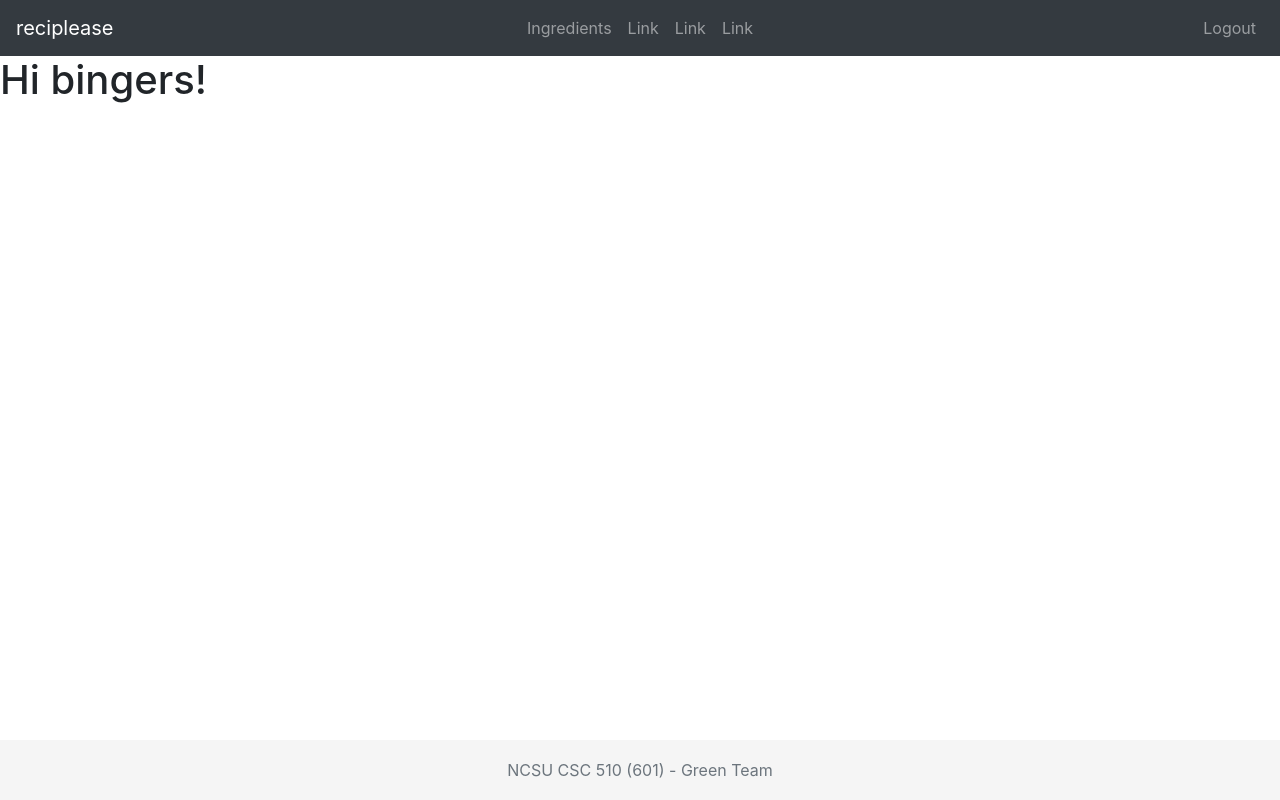
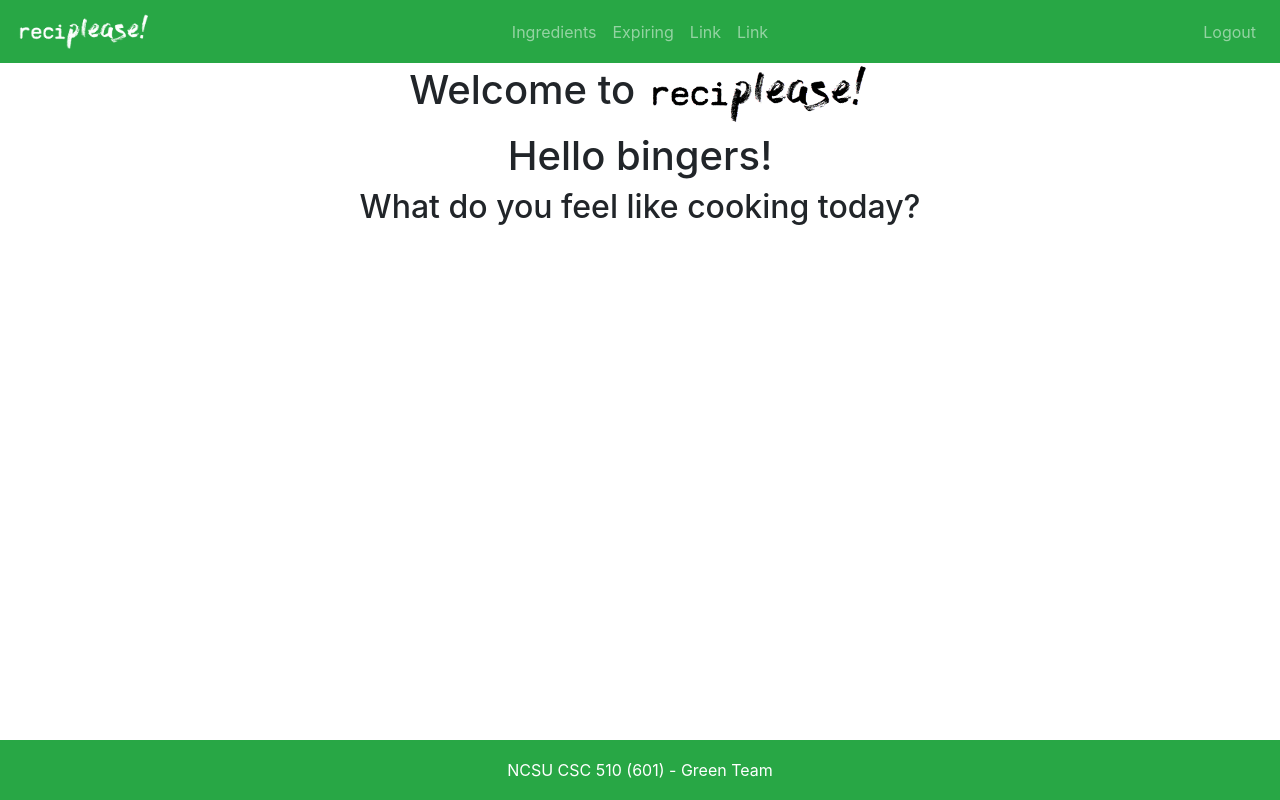
Before and after one commit to totallybradical/csc510-reciplease, a Django app: page / in a window 1280 px wide. Run offline with Django 3.2, Linux system fonts and the light colour scheme; a user stored in the database is signed in; some libraries are stand-ins or nearby versions.

Commit message:
Expiry and logo and formatting

```diff
--- a/ingredients/templates/ingredients/ingredient_form.html
+++ b/ingredients/templates/ingredients/ingredient_form.html
@@ -6,6 +6,6 @@
 <h2>Add Ingredient Type</h2>
 <form method="POST" class="post-form">{% csrf_token %}
     {{ form.as_p }}
-    <button type="submit" class="save btn btn-primary">Save</button>
+    <button type="submit" class="save btn btn-success">Save</button>
 </form>
 {% endblock %}
--- a/ingredients/templates/ingredients/user_ingredient_form.html
+++ b/ingredients/templates/ingredients/user_ingredient_form.html
@@ -9,6 +9,6 @@
     <button type="submit" class="save btn btn-primary">Save</button>
 </form>
 <div class="container">
-    <a class="btn btn-secondary" href="{% url 'add_ingredient_type' %}" role="button">Add Ingredient Type</a>
+    <a class="btn btn-success" align="center" href="{% url 'add_ingredient_type' %}" role="button">Add Ingredient Type</a>
 </div>
 {% endblock %}
--- a/ingredients/templates/ingredients/user_ingredient_list.html
+++ b/ingredients/templates/ingredients/user_ingredient_list.html
@@ -27,6 +27,6 @@
     </table>
 </div>
 <div class="container">
-    <a class="btn btn-primary" href="{% url 'add_user_ingredient' %}" role="button">Add</a>
+    <a class="btn btn-success" href="{% url 'add_user_ingredient' %}" role="button">Add</a>
 </div>
 {% endblock %}
--- a/ingredients/urls.py
+++ b/ingredients/urls.py
@@ -7,4 +7,5 @@ urlpatterns = [
     path('', views.ingredient_list, name='user_ingredient_list'),
     path('add/', views.add_user_ingredient, name='add_user_ingredient'),
     path('new/', views.add_ingredient_type, name='add_ingredient_type'),
+    path('expiring/', views.expiring_ingredients, name='expiring_user_ingredient_list')
 ]
--- a/ingredients/views.py
+++ b/ingredients/views.py
@@ -8,6 +8,10 @@ from .forms import IngredientForm, UserIngredientForm
 def ingredient_list(request):
     user_ingredients = UserIngredient.objects.filter(user=request.user).select_related('ingredient') # Get all ingredients for this user
     return render(request, 'ingredients/user_ingredient_list.html', {'user_ingredients': user_ingredients})
+
+def expiring_ingredients(request):
+    expiring_user_ingredients = UserIngredient.objects.filter(user=request.user,).select_related('ingredient').order_by('exp_date') # Get all ingredients for this user
+    return render(request, 'ingredients/expiring_user_ingredient_list.html', {'expiring_user_ingredients': expiring_user_ingredients})
 
 def add_user_ingredient(request):
     if request.method == "POST":
--- a/static/css/reciplease.css
+++ b/static/css/reciplease.css
@@ -6,5 +6,5 @@
     height: 60px;
     line-height: 60px; /* Vertically center the text there */
     text-align: center;
-    background-color: #f5f5f5;
+    color:#FFFFFF;
 }
--- a/templates/base.html
+++ b/templates/base.html
@@ -16,6 +16,7 @@
     <script src="https://stackpath.bootstrapcdn.com/bootstrap/4.1.3/js/bootstrap.min.js"
         integrity="sha384-ChfqqxuZUCnJSK3+MXmPNIyE6ZbWh2IMqE241rYiqJxyMiZ6OW/JmZQ5stwEULTy"
         crossorigin="anonymous"></script>
+    <link rel="stylesheet" href="https://use.fontawesome.com/releases/v5.8.1/css/all.css" integrity="sha384-50oBUHEmvpQ+1lW4y57PTFmhCaXp0ML5d60M1M7uH2+nqUivzIebhndOJK28anvf" crossorigin="anonymous">
     <link rel="stylesheet" href="{% static 'css/reciplease.css' %}">
 </head>
 
@@ -25,9 +26,9 @@
     {% endblock %}
 </body>
 
-<footer class="footer">
+<footer class="footer bg-success">
     <div class="container">
-        <span class="text-muted">NCSU CSC 510 (601) - Green Team</span>
+        <span >NCSU CSC 510 (601) - Green Team</span>
     </div>
 </footer>
 
--- a/templates/home.html
+++ b/templates/home.html
@@ -3,13 +3,15 @@
 {% block title %}Home{% endblock %}
 
 {% block content %}
+<h1 align="center">Welcome to <img src="../static/media/logo_black.png" width="225"></h1>
 {% if user.is_authenticated %}
-<h1>
-    Hi {{ user.username }}!
+<h1 align="center">
+    Hello {{ user.username }}!<br>
+    <h2 align="center">What do you feel like cooking today?</h2>
 </h1>
 {% else %}
-<h1>
-    You are not logged in
+<h1 align="center">
+    Please log in
 </h1>
 {% endif %}
 {% endblock %}
--- a/templates/navbar.html
+++ b/templates/navbar.html
@@ -1,5 +1,8 @@
-<nav class="navbar navbar-expand-md navbar-dark bg-dark">
-    <a class="navbar-brand d-flex w-50 mr-auto" href="{% url 'home' %}">reciplease</a>
+{% load staticfiles %}
+<nav class="navbar navbar-expand-md navbar-dark bg-success">
+    <a class="navbar-brand d-flex w-50 mr-auto" href="{% url 'home' %}">
+        <img src="{% static 'media/logo_white.png' %}" width="135" height="37" border="0">
+    </a>
     <button class="navbar-toggler" type="button" data-toggle="collapse" data-target="#collapsingNavbar">
         <span class="navbar-toggler-icon"></span>
     </button>
@@ -10,7 +13,7 @@
                 <a class="nav-link" href="{% url 'user_ingredient_list' %}">Ingredients</a>
             </li>
             <li class="nav-item">
-                <a class="nav-link" href="#">Link</a>
+                <a class="nav-link" href="{% url 'expiring_user_ingredient_list' %}">Expiring</a>
             </li>
             <li class="nav-item">
                 <a class="nav-link" href="#">Link</a>
```
Also changed, not shown: ingredients/templates/ingredients/expiring_user_ingredient_list.html (added, +59 -0 lines), db.sqlite3, static/media/logo_black.png (added), static/media/logo_white.png (added).
